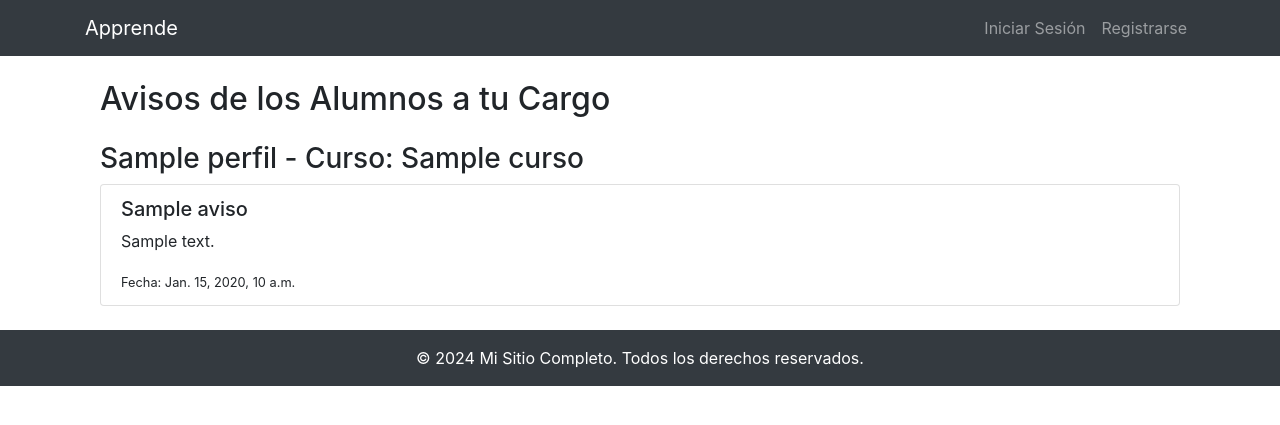
After one commit to SebastianEspinozaSolis/ApprendeWeb, a Django app: template avisos/templates/avisos/avisos_apoderado.html in a window 1280 px wide. The commit adds this page. Shown: the top 425 px of the page. Run offline with Django 5.2, Linux system fonts and the light colour scheme; the template is opened without the code that fills it: most values are stand-ins (such as "Sample title", 1, 10 or a date in 2020); some libraries are stand-ins or nearby versions.

Commit message:
avisos visibles para apoderados, crear administradores, jefatura, falta configurar para profesores y editar

```diff
--- /dev/null
+++ b/avisos/templates/avisos/avisos_apoderado.html
@@ -0,0 +1,30 @@
+{% extends 'base.html' %}
+
+{% block title %}Avisos para Apoderado{% endblock %}
+
+{% block content %}
+<div class="container mt-4">
+    <h2 class="mb-4">Avisos de los Alumnos a tu Cargo</h2>
+
+    {% if avisos_por_alumno %}
+        {% for alumno, avisos in avisos_por_alumno.items %}
+            <h3>{{ alumno.perfil.nombre }} - Curso: {{ alumno.curso.nombre }}</h3>
+            {% if avisos %}
+                <ul class="list-group mb-4">
+                    {% for aviso_alumno in avisos %}
+                        <li class="list-group-item">
+                            <h5>{{ aviso_alumno.aviso.titulo }}</h5>
+                            <p>{{ aviso_alumno.aviso.descripcion }}</p>
+                            <small>Fecha: {{ aviso_alumno.aviso.fecha_creacion }}</small>
+                        </li>
+                    {% endfor %}
+                </ul>
+            {% else %}
+                <p>No hay avisos para este alumno.</p>
+            {% endif %}
+        {% endfor %}
+    {% else %}
+        <p>No tienes alumnos asignados con avisos.</p>
+    {% endif %}
+</div>
+{% endblock %}
--- a/avisos/urls.py
+++ b/avisos/urls.py
@@ -8,5 +8,6 @@ urlpatterns = [
     path('seleccionar-curso/', views.seleccionar_curso, name='seleccionar_curso'),
     path('lista-avisos/', views.lista_avisos, name='lista_avisos'),
     path('detalle-aviso/<int:aviso_id>/', views.detalle_aviso, name='detalle_aviso'),
-    path('editar-aviso/<int:aviso_id>/', views.editar_aviso, name='editar_aviso'),  # Nueva ruta de edición
+    path('editar-aviso/<int:aviso_id>/', views.editar_aviso, name='editar_aviso'),
+    path('avisos-apoderado/', views.avisos_apoderado, name='avisos_apoderado'),
 ]
--- a/curso/templates/curso/detalle_curso.html
+++ b/curso/templates/curso/detalle_curso.html
@@ -21,6 +21,10 @@
                 {% if request.user.is_authenticated and request.user.perfil.rol == 'administrador' %}
                     <a href="{% url 'jefatura:crear_jefatura' %}?curso_id={{ curso.id }}" class="btn btn-success">Añadir Jefatura</a>
                 {% endif %}
+            {% endif %}
+            <hr>
+            {% if request.user.is_authenticated %}
+                <a href="{% url 'avisos:crear_aviso' curso_id=curso.id %}" class="btn btn-warning mb-4">Añadir Aviso</a>
             {% endif %}
             <hr>
             <h5>Asignaturas</h5>
@@ -93,8 +97,6 @@
                         <p>Nombre: {{ alumno.apoderado.perfil.nombre }}</p>
                         <p>Correo: {{ alumno.apoderado.perfil.user.email }}</p>
                         <p>Teléfono: {{ alumno.apoderado.telefono }}</p>
-                    {% else %}
-                        <p>No tiene apoderado asignado.</p>
                     {% endif %}
                 </li>
                 {% endfor %}
--- a/templates/base.html
+++ b/templates/base.html
@@ -55,7 +55,7 @@
                             <a class="nav-link" href="{% url 'usuarios:menu_apoderado' %}">Menu Apoderado</a>
                         </li>
                         <li class="nav-item">
-                            <a class="nav-link" href="">Aviso proximamente</a>
+                            <a class="nav-link" href="{% url 'avisos:avisos_apoderado' %}">Ver Avisos</a>
                         </li>
                         {% elif user.perfil.rol == 'alumno' %}
                         <li class="nav-item">
```
Also changed, not shown: avisos/views.py (+36 -7 lines), usuarios/templates/usuarios/menu_apoderado.html (+7 -1 lines).
